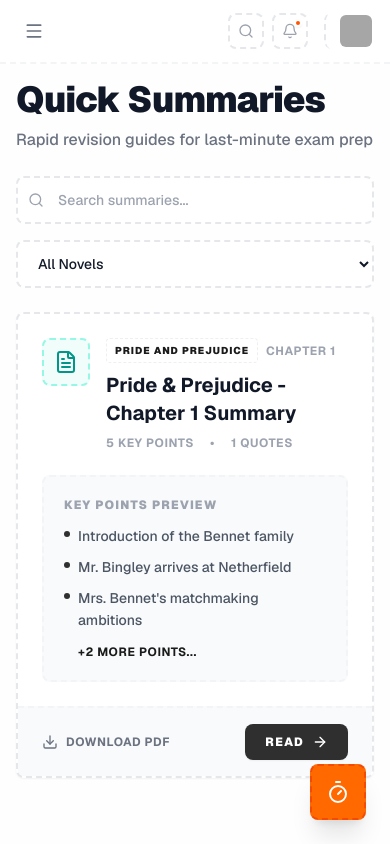
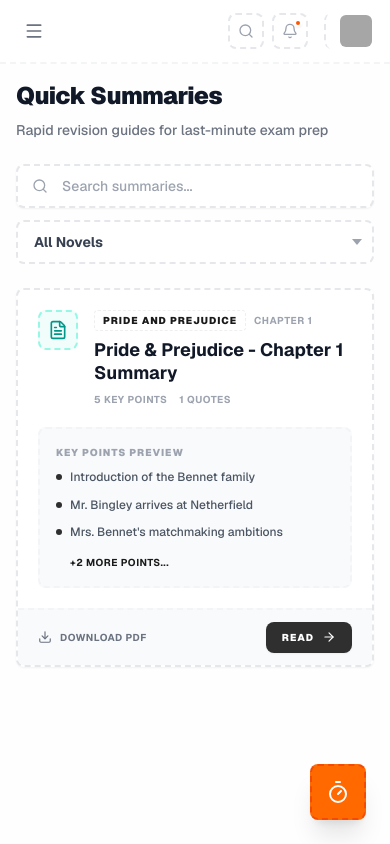
Before and after one commit to NishB369/tlt, a Next.js app: page /dashboard/summary in a window 390 px wide. Built offline with nearby package versions, Linux system fonts and the light colour scheme; sample sign-in values are in the browser's storage; grey boxes are pictures that could not be loaded.

Commit message:
feat: Summary Pages Made Mobile Responsive

```diff
--- a/src/app/(dashboard)/dashboard/summary/page.tsx
+++ b/src/app/(dashboard)/dashboard/summary/page.tsx
@@ -16,29 +16,30 @@
     });
 
     return (
-        <div className="space-y-6 animate-fade-in">
+        <div className="space-y-6 md:space-y-8 animate-fade-in max-w-7xl mx-auto">
             {/* Header */}
-            <div>
-                <h1 className="text-4xl font-black text-gray-900 mb-2 tracking-tight">Quick Summaries</h1>
-                <p className="text-gray-500 font-medium">Rapid revision guides for last-minute exam prep</p>
+            <div className="flex flex-col gap-2">
+                <h1 className="text-2xl md:text-4xl font-black text-gray-900 tracking-tight">Quick Summaries</h1>
+                <p className="text-sm md:text-base text-gray-500 font-medium">Rapid revision guides for last-minute exam prep</p>
             </div>
 
             {/* Filters */}
-            <div className="flex flex-col sm:flex-row gap-4">
-                <div className="flex-1 relative">
-                    <Search className="absolute left-3 top-1/2 -translate-y-1/2 w-4 h-4 text-gray-400" />
+            <div className="flex flex-col sm:flex-row gap-3 md:gap-4">
+                <div className="flex-1 relative group">
+                    <Search className="absolute left-4 top-1/2 -translate-y-1/2 w-4 h-4 text-gray-400 group-focus-within:text-bg-primary-500 transition-colors" />
                     <input
                         type="text"
                         placeholder="Search summaries..."
                         value={searchQuery}
                         onChange={(e) => setSearchQuery(e.target.value)}
-                        className="w-full pl-10 pr-4 py-3 bg-white border-2 border-dashed border-gray-200 rounded-lg text-sm font-medium text-gray-900 placeholder-gray-400 focus:outline-none focus:border-primary-500 focus:ring-0 transition-all"
+                        className="w-full pl-11 pr-4 py-2.5 md:py-3 bg-white border-2 border-dashed border-gray-200 rounded-lg text-sm font-medium text-gray-900 placeholder-gray-400 focus:outline-none focus:border-primary-500 focus:ring-0 transition-all shadow-sm group-hover:border-gray-300"
                     />
                 </div>
+                <div className="relative group">
                     <select
                         value={selectedNovel}
                         onChange={(e) => setSelectedNovel(e.target.value)}
-                    className="px-4 py-3 bg-white border-2 border-dashed border-gray-200 rounded-lg text-sm font-medium text-gray-900 focus:outline-none focus:border-primary-500 focus:ring-0"
+                        className="w-full sm:w-auto appearance-none pl-4 pr-10 py-2.5 md:py-3 bg-white border-2 border-dashed border-gray-200 rounded-lg text-sm font-bold text-gray-700 focus:outline-none focus:border-primary-500 focus:ring-0 transition-all cursor-pointer hover:border-gray-300 min-w-[200px]"
                     >
                         <option value="all">All Novels</option>
                         {MOCK_NOVELS.map((novel) => (
@@ -47,50 +48,54 @@
                             </option>
                         ))}
                     </select>
+                    <div className="absolute right-3 top-1/2 -translate-y-1/2 pointer-events-none">
+                        <div className="w-0 h-0 border-l-[5px] border-l-transparent border-r-[5px] border-r-transparent border-t-[6px] border-t-gray-400 group-hover:border-t-gray-600 transition-colors" />
+                    </div>
+                </div>
             </div>
 
             {/* Summary Cards */}
-            <div className="grid grid-cols-1 md:grid-cols-2 gap-4">
+            <div className="grid grid-cols-1 md:grid-cols-2 gap-4 md:gap-6">
                 {filteredSummaries.map((summary) => (
                     <div
                         key={summary.id}
-                        className="group bg-white rounded-lg overflow-hidden shadow-sm border-2 border-dashed border-gray-200 hover:border-primary-300 transition-all"
+                        className="group flex flex-col bg-white rounded-lg overflow-hidden shadow-sm border-2 border-dashed border-gray-200 hover:border-primary-300 transition-all duration-300 hover:-translate-y-1"
                     >
-                        <div className="p-6">
+                        <div className="p-5 md:p-6 flex-1 flex flex-col">
                             <div className="flex items-start gap-4">
-                                <div className="w-12 h-12 rounded-lg bg-teal-50 border-2 border-dashed border-teal-200 flex items-center justify-center flex-shrink-0">
-                                    <FileText className="w-6 h-6 text-teal-600" />
+                                <div className="w-10 h-10 md:w-12 md:h-12 rounded-lg bg-teal-50 border-2 border-dashed border-teal-200 flex items-center justify-center flex-shrink-0">
+                                    <FileText className="w-5 h-5 md:w-6 md:h-6 text-teal-600" />
                                 </div>
-                                <div className="flex-1">
-                                    <div className="flex items-center gap-2 mb-2">
-                                        <span className="px-2 py-1 text-[10px] font-black text-primary-600 bg-primary-50 rounded border border-dashed border-primary-200 uppercase tracking-widest">
+                                <div className="flex-1 min-w-0">
+                                    <div className="flex items-center gap-2 mb-2 flex-wrap">
+                                        <span className="px-2 py-0.5 md:py-1 text-[10px] font-black text-primary-600 bg-primary-50 rounded border border-dashed border-primary-200 uppercase tracking-widest truncate max-w-full">
                                             {summary.novel}
                                         </span>
-                                        <span className="text-xs font-bold text-gray-400 uppercase tracking-wider">{summary.chapter}</span>
+                                        <span className="text-[10px] md:text-xs font-bold text-gray-400 uppercase tracking-wider whitespace-nowrap">{summary.chapter}</span>
                                     </div>
-                                    <h3 className="font-bold text-xl text-gray-900 mb-2 group-hover:text-primary-600 transition-colors">
+                                    <h3 className="font-bold text-lg md:text-xl text-gray-900 mb-2 group-hover:text-primary-600 transition-colors line-clamp-2 leading-tight">
                                         {summary.title}
                                     </h3>
-                                    <div className="flex items-center gap-4 text-xs font-bold text-gray-400 uppercase tracking-wider">
+                                    <div className="flex items-center gap-3 md:gap-4 text-[10px] md:text-xs font-bold text-gray-400 uppercase tracking-wider flex-wrap">
                                         <span>{summary.keyPoints.length} key points</span>
-                                        <span>•</span>
+                                        <span className="hidden sm:inline">•</span>
                                         <span>{summary.importantQuotes.length} quotes</span>
                                     </div>
                                 </div>
                             </div>
 
                             {/* Key Points Preview */}
-                            <div className="mt-6 p-5 bg-gray-50 rounded-lg border-2 border-dashed border-gray-100">
-                                <h4 className="text-xs font-black text-gray-400 uppercase tracking-widest mb-3">Key Points Preview</h4>
+                            <div className="mt-5 md:mt-6 p-4 md:p-5 bg-gray-50 rounded-lg border-2 border-dashed border-gray-100 flex-1">
+                                <h4 className="text-[10px] md:text-xs font-black text-gray-400 uppercase tracking-widest mb-2 md:mb-3">Key Points Preview</h4>
                                 <ul className="space-y-2">
                                     {summary.keyPoints.slice(0, 3).map((point: string, index: number) => (
-                                        <li key={index} className="text-sm text-gray-600 font-medium flex items-start gap-2 leading-relaxed">
+                                        <li key={index} className="text-xs md:text-sm text-gray-600 font-medium flex items-start gap-2 leading-relaxed">
                                             <span className="text-primary-500 mt-1.5 w-1.5 h-1.5 rounded-full bg-primary-500 flex-shrink-0" />
-                                            {point}
+                                            <span className="line-clamp-2">{point}</span>
                                         </li>
                                     ))}
                                     {summary.keyPoints.length > 3 && (
-                                        <li className="text-xs font-bold text-primary-600 uppercase tracking-wider pl-3.5 pt-1">
+                                        <li className="text-[10px] md:text-xs font-bold text-primary-600 uppercase tracking-wider pl-3.5 pt-1">
                                             +{summary.keyPoints.length - 3} more points...
                                         </li>
                                     )}
@@ -99,17 +104,17 @@
                         </div>
 
                         {/* Footer */}
-                        <div className="px-6 py-4 bg-gray-50 border-t-2 border-dashed border-gray-100 flex items-center justify-between">
-                            <button className="flex items-center gap-2 text-xs font-bold text-gray-500 uppercase tracking-wider hover:text-primary-600 transition-colors group/btn">
-                                <Download className="w-4 h-4 group-hover/btn:-translate-y-0.5 transition-transform" />
+                        <div className="px-5 md:px-6 py-3 md:py-4 bg-gray-50 border-t-2 border-dashed border-gray-100 flex items-center justify-between mt-auto">
+                            <button className="flex items-center gap-2 text-[10px] md:text-xs font-bold text-gray-500 uppercase tracking-wider hover:text-primary-600 transition-colors group/btn">
+                                <Download className="w-3.5 h-3.5 md:w-4 md:h-4 group-hover/btn:-translate-y-0.5 transition-transform" />
                                 Download PDF
                             </button>
                             <Link
                                 href={`/dashboard/summary/${summary.id}`}
-                                className="flex items-center gap-2 px-5 py-2.5 bg-primary-500 hover:bg-primary-600 text-white text-xs font-black uppercase tracking-widest rounded-lg transition-all shadow-sm hover:shadow-md hover:-translate-y-0.5"
+                                className="flex items-center gap-2 px-4 py-2 md:px-5 md:py-2.5 bg-primary-500 hover:bg-primary-600 text-white text-[10px] md:text-xs font-black uppercase tracking-widest rounded-lg transition-all shadow-sm hover:shadow-md hover:-translate-y-0.5"
                             >
                                 Read
-                                <ArrowRight className="w-4 h-4" />
+                                <ArrowRight className="w-3.5 h-3.5 md:w-4 md:h-4" />
                             </Link>
                         </div>
                     </div>
@@ -118,10 +123,10 @@
 
             {/* Empty State */}
             {filteredSummaries.length === 0 && (
-                <div className="text-center py-16 bg-white rounded-lg border-2 border-dashed border-gray-200">
-                    <div className="text-6xl mb-4">📋</div>
-                    <h3 className="text-xl font-black text-gray-900 mb-2">No summaries found</h3>
-                    <p className="text-gray-500 font-medium">
+                <div className="text-center py-10 md:py-16 bg-white rounded-lg border-2 border-dashed border-gray-200">
+                    <div className="text-4xl md:text-6xl mb-3 md:mb-4">📋</div>
+                    <h3 className="text-lg md:text-xl font-black text-gray-900 mb-2">No summaries found</h3>
+                    <p className="text-sm md:text-base text-gray-500 font-medium max-w-md mx-auto px-4">
                         Try adjusting your search or filter.
                     </p>
                 </div>
```
Also changed, not shown: src/app/(dashboard)/dashboard/summary/[summaryId]/page.tsx (+49 -49 lines). Lines whose indentation alone changed are shown as unchanged.
